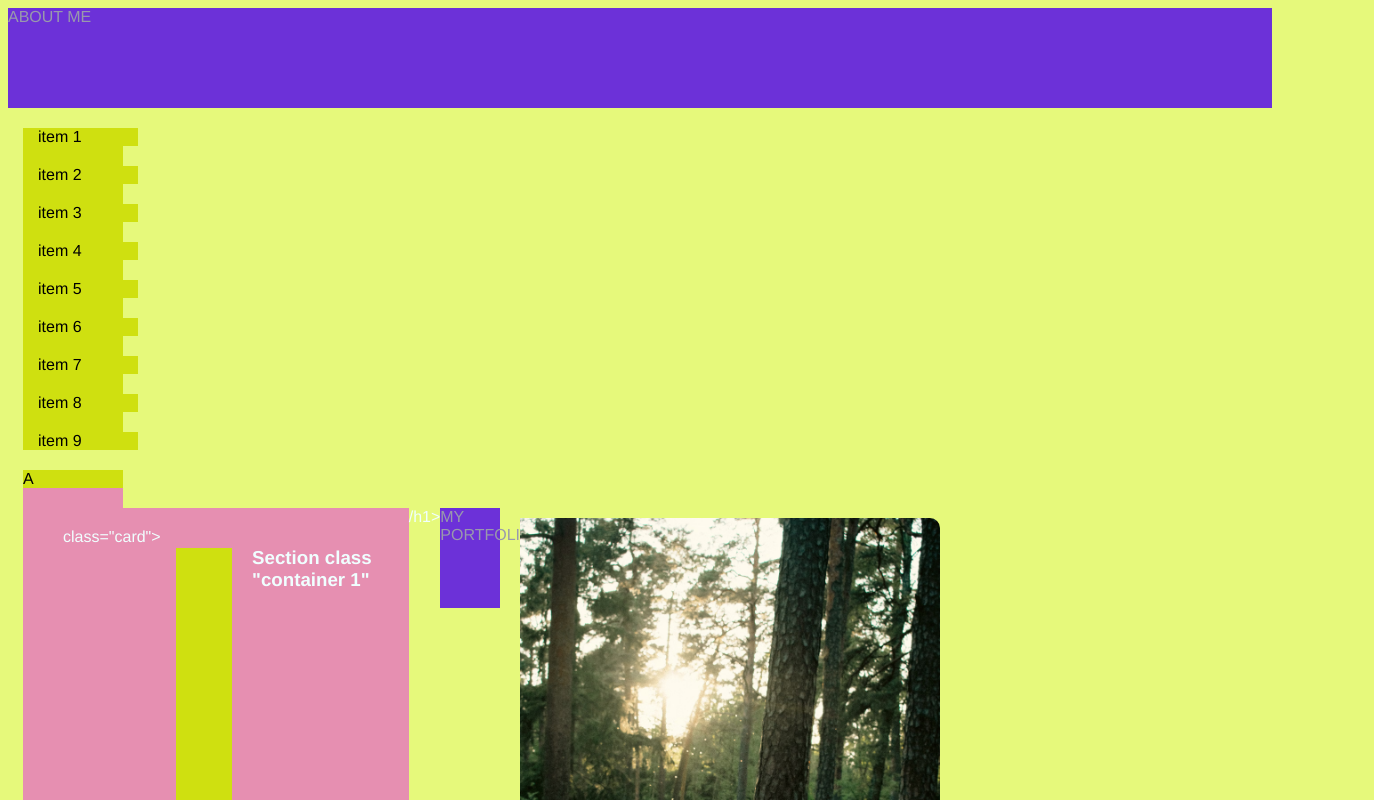
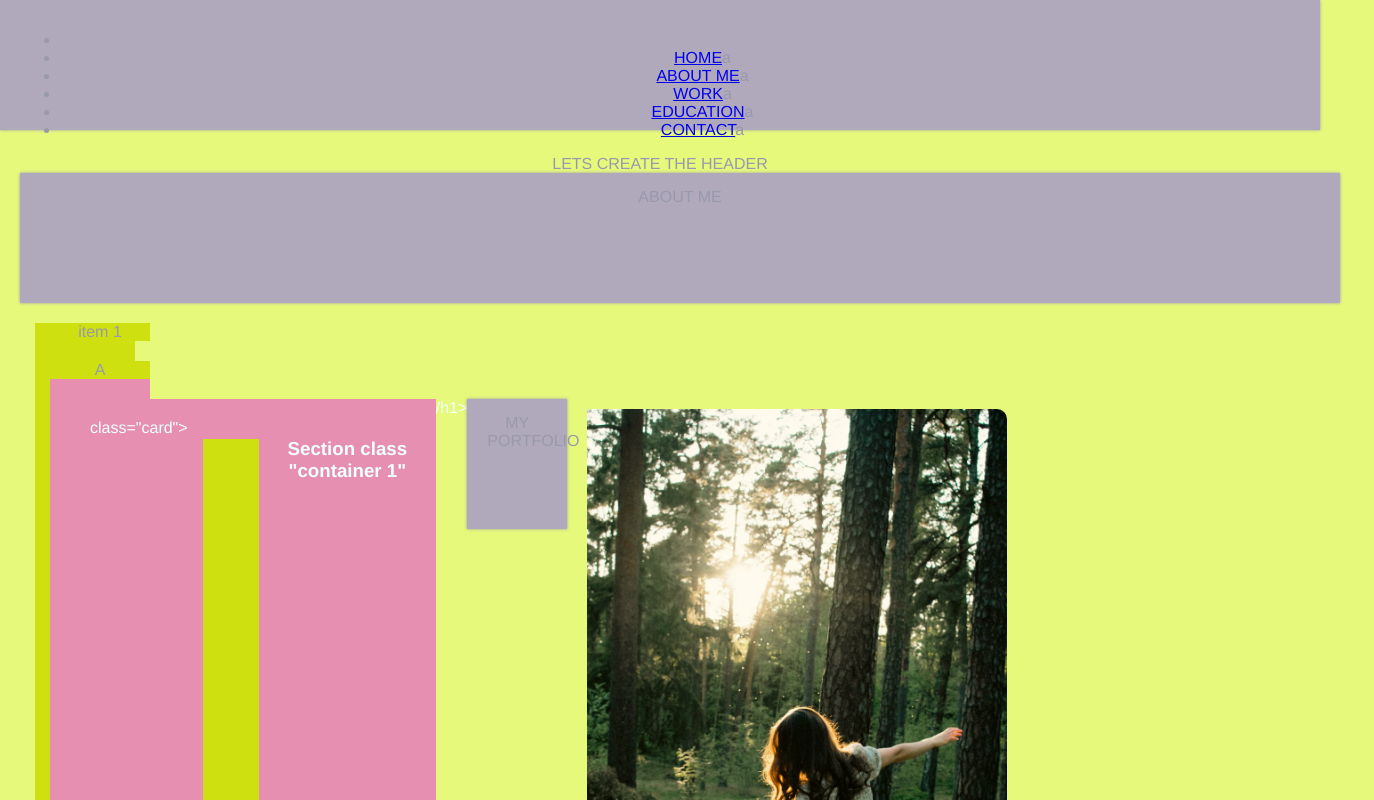
Before and after one commit to ANUDT/week-2-building-portfolio-challenge, a plain HTML site: page index.html in a window 1280 px wide. Shown: the top 800 px of the page, 1374 px wide, since content can reach past the window. Drawn offline with Linux system fonts and the light colour scheme.

Commit message:
amending header in html and css

```diff
--- a/assets/style.css
+++ b/assets/style.css
@@ -3,8 +3,13 @@ font-family: 'Franklin Gothic Medium', 'Arial Narrow', Arial, sans-serif
 }
 
 body {
-    background-color: rgb(red, green, blue);
+    background-color: #dfdf95;
+    padding: 0;
+    margin: 0;
+    overflow-x: hidden;
+    text-align: center;
 }
+
 
 img {
     display:inline-block;
@@ -30,8 +35,9 @@ header{
     height: 100px;
     list-style-type: style 10px;
     color: rgb(153, 153, 172);
-    background-color: hsl(261, 68%, 52%);
-    padding:after 10px 20px;
+    background-color: #b0a9bb;
+    padding: 15px 20px;
+    box-shadow: 0 0 3px;
 }
 
 footer {
@@ -83,7 +89,7 @@ card {
 .container {
     display: flex;
     flex-wrap: wrap;
-    gap: 1em;
+    gap: 4em;
     width: 100%;
     flex-direction: row;
     justify-content: space-evenly;
@@ -93,9 +99,16 @@ card {
 .container {
     display: flex;
     flex-wrap: wrap;
-    gap: 1em;
+    gap: 4em;
     width: 100%;
     flex-direction: column;
     justify-content: space-evenly;
     align-items: flex-start;
 }
+
+header li
+{
+    display-inline;
+    padding-left: 45px;
+
+}
--- a/index.html
+++ b/index.html
@@ -11,22 +11,22 @@
 </head>
 
 <body>
+  <header>
+    <UL>
+      <LI>
+        <li><a href="#">HOME</a>a</li>
+        <li><a href="#">ABOUT ME</a>a</li>
+        <li><a href="#">WORK</a>a</li>
+        <li><a href="#">EDUCATION</a>a</li>
+        <li><a href="#">CONTACT</a>a</li>
+      </LI>
+    </UL>
+  LETS CREATE THE HEADER
 
 <header>ABOUT ME</header>
 
 <div class="grid-container">
   <div class="item item 1"> item 1</div>
-  <div class="item item 2"> item 2</div>
-  <div class="item item 3"> item 3</div>
-  <div class="item item 4"> item 4</div>
-  <div class="item item 5"> item 5</div>
-  <div class="item item 6"> item 6</div>
-  <div class="item item 7"> item 7</div>
-  <div class="item item 8"> item 8</div>
-  <div class="item item 9"> item 9</div>
-</div>
-
-
   <div>A <section>
     <section>class="card">
       <div class="HEADING TABS"></div>
@@ -35,6 +35,7 @@
           </section></div>
 
 
+  <div class="item item 2"> item 2</div>
   <div>B <section>
     <section>class="card">
      <h2>Section class "container 2"</section>/h2>
@@ -44,6 +45,7 @@
      </section></div>
 
 
+  <div class="item item 3"> item 3</div>
   <div>C <section>
     <section>
      <section>class="card">
@@ -53,6 +55,7 @@
         <P>I worked for Coca Cola and Mondelez</P>
      </section>
 
+  <div class="item item 4"> item 4</div>
   <div>D <section>
     <section>
       <section>class="card">
@@ -63,14 +66,14 @@
          </section>
 
 
+</div>
+
 </section>
  </main>
 
+ <div class="item item 5"> item 5</div>
   <section><left-section></section>
     <footer>CONTACT ME</footer>
-
-  <section><lower-section></section>
-    <footer>PHONE   EMAIL ADDRESS  GITHUB LINK TWITTER  SPOTIFY</footer>
 
   </body>
 </html>
```
Lines whose indentation alone changed are shown as unchanged.
